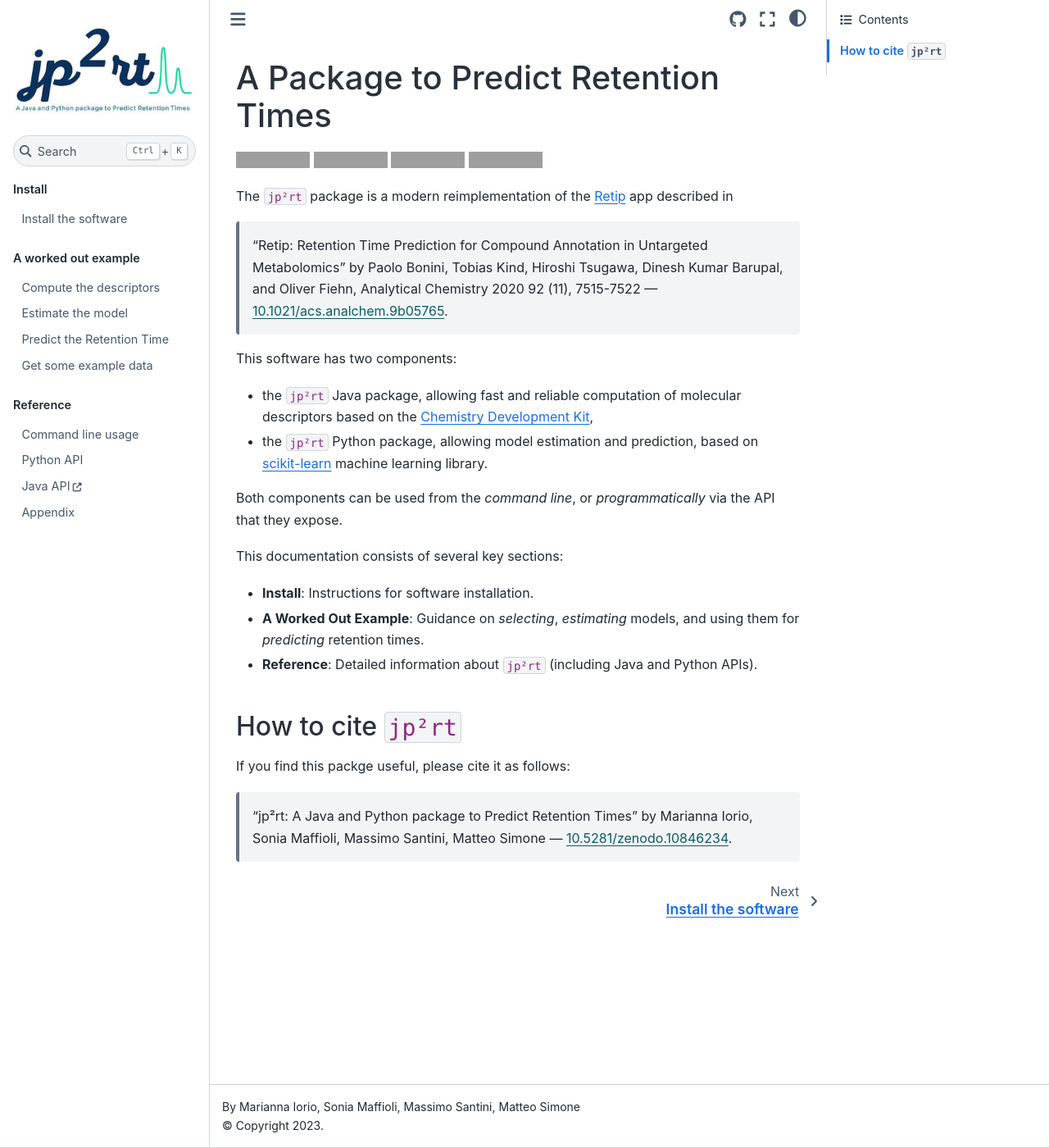
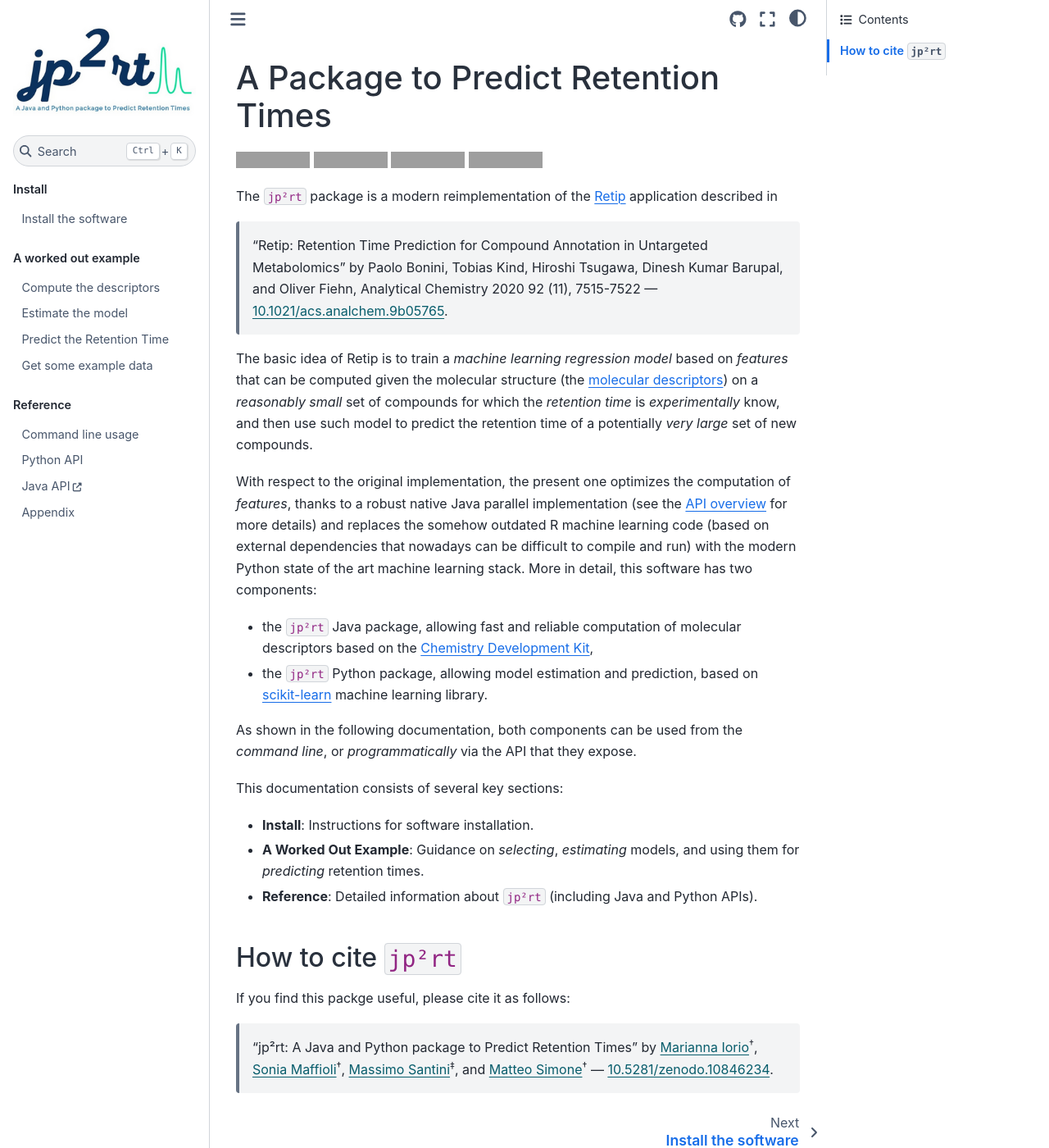
Before and after one commit to mapio/jp2rt, a Jupyter Book: the page built from docs/intro.md, in a window 1280 px wide and 1400 px high. Shown: the whole window at 82% size. Built offline with Jupyter Book 1.0.4 settings and Sphinx 7.4.7 and the Sphinx Book theme 1.1.4, drawn with Linux system fonts in a browser that asks for light colours; grey boxes are pictures that could not be loaded.

Commit message:
Minor edits of the docs

```diff
--- a/docs/intro.md
+++ b/docs/intro.md
@@ -6,14 +6,28 @@
 [![Stars](https://img.shields.io/github/stars/mapio/jp2rt?style=social)](https://github.com/mapio/jp2rt)
 
 The `jp²rt` package is a modern reimplementation of the
-[Retip](https://www.retip.app/) app described in
+[Retip](https://www.retip.app/) application described in
 
 > "Retip: Retention Time Prediction for Compound Annotation in Untargeted
 > Metabolomics" by Paolo Bonini, Tobias Kind, Hiroshi Tsugawa, Dinesh Kumar
 > Barupal, and Oliver Fiehn, Analytical Chemistry 2020 92 (11), 7515-7522 —
 > [10.1021/acs.analchem.9b05765](https://doi.org/10.1021/acs.analchem.9b05765).
 
-This software has two components:
+The basic idea of Retip is to train a *machine learning regression model* based
+on *features* that can be computed given the molecular structure (the [molecular
+descriptors](https://egonw.github.io/cdkbook/descriptor.html)) on a *reasonably
+small* set of compounds for which the *retention time* is *experimentally* know,
+and then use such model to predict the retention time of a potentially *very
+large* set of new compounds.
+
+With respect to the original implementation, the present one optimizes the
+computation of *features*, thanks to a robust native Java parallel
+implementation (see the [API
+overview](https://mapio.github.io/jp2rt/javadoc/it/unimi/di/jp2rt/package-summary.html)
+for more details) and replaces the somehow outdated R machine learning code
+(based on external dependencies that nowadays can be difficult to compile and
+run) with the modern Python state of the art machine learning stack. More in
+detail, this software has two components:
 
 * the `jp²rt` Java package, allowing fast and reliable computation of molecular
   descriptors based on the [Chemistry Development Kit](https://cdk.github.io/),
@@ -21,8 +35,8 @@ This software has two components:
 * the `jp²rt` Python package, allowing model estimation and prediction, based on
   [scikit-learn](https://scikit-learn.org/)  machine learning library.
 
-Both components can be used from the *command line*, or *programmatically* via
-the API that they expose.
+As shown in the following documentation, both components can be used from the
+*command line*, or *programmatically* via the API that they expose.
 
 This documentation consists of several key sections:
 
@@ -36,6 +50,9 @@ This documentation consists of several key sections:
 
 If you find this packge useful, please cite it as follows:
 
-> "jp²rt: A Java and Python package to Predict Retention Times" by Marianna
-> Iorio, Sonia Maffioli, Massimo Santini, Matteo Simone  —
+> "jp²rt: A Java and Python package to Predict Retention Times" by [Marianna
+> Iorio](https://www.linkedin.com/in/marianna-iorio-744b6421/)<sup>†</sup>, [Sonia
+> Maffioli](https://www.linkedin.com/in/sonia-ilaria-maffioli-b028901/)<sup>†</sup>,
+> [Massimo Santini](https://santini.di.unimi.it/)<sup>‡</sup>, and [Matteo
+> Simone](https://www.linkedin.com/in/matteo-simone-7b8151123/)<sup>†</sup>  —
 > [10.5281/zenodo.10846234](https://doi.org/10.5281/zenodo.10846234).
--- a/pyproject.toml
+++ b/pyproject.toml
@@ -34,7 +34,7 @@ dependencies = [
 jp2rt = "jp2rt.scripts:cli"
 
 [project.urls]
-Home = "https://github.com/mapio/jp2rt"
+Home = "https://mapio.github.io/jp2rt/"
 Issues = "https://github.com/mapio/jp2rt/issues"
 Source = "https://github.com/mapio/jp2rt"
 
```
Also changed, not shown: docs/example/descriptors.md (+2 -1 lines), 1 other file.
